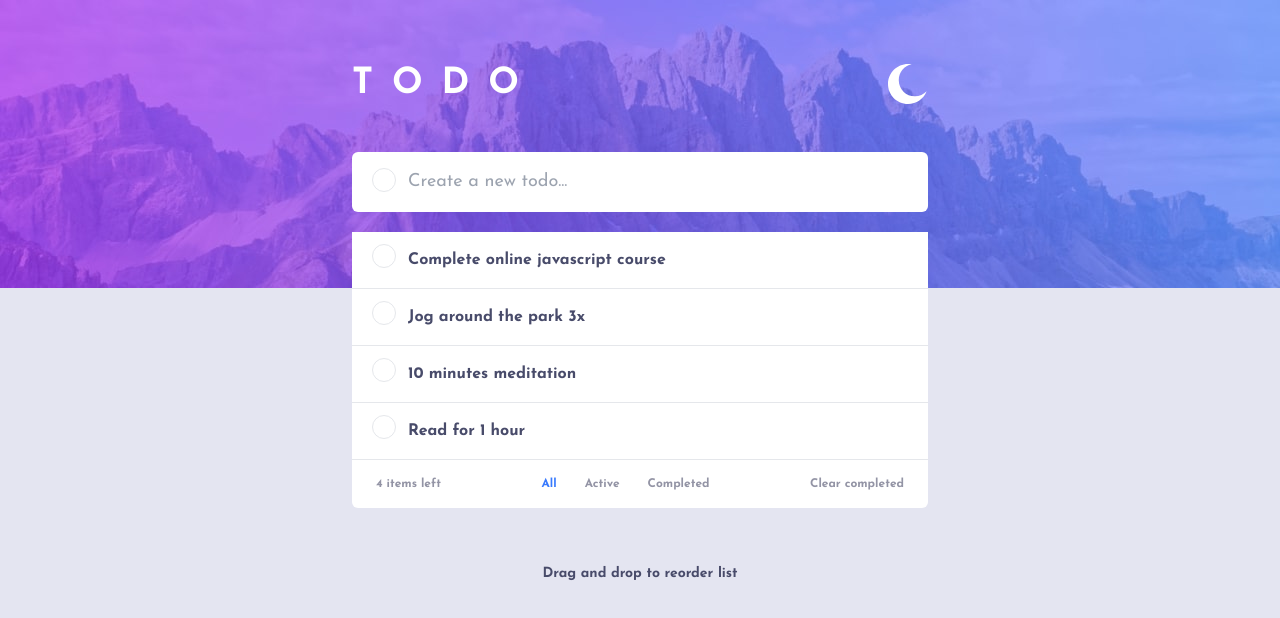
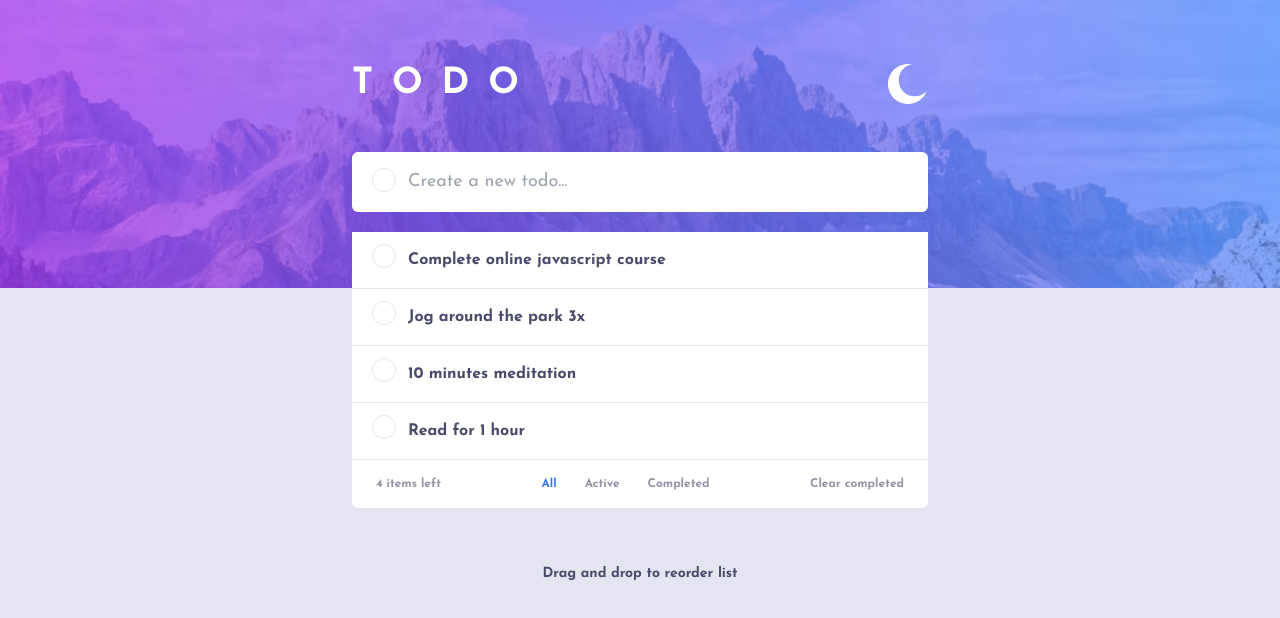
Before and after one commit to ChaO-0/todo-list, a React (Create React App) app: page / in a window 1280 px wide. Shown: the top 618 px of the page. Built offline with nearby package versions, Linux system fonts and the light colour scheme.

Commit message:
bg cover on `lg` size window

```diff
--- a/src/components/ListWrap/ListWrap.js
+++ b/src/components/ListWrap/ListWrap.js
@@ -26,7 +26,7 @@ const ListCard = () => {
     <div className={`transition ${darkTheme && 'dark'}`}>
       <div className="wrapper duration-500">
         <div
-          className="bg-scroll font-body h-72"
+          className="bg-scroll font-body h-72 bg-no-repeat bg-center lg:bg-cover lg:bg-top"
           style={{ backgroundImage: `url(${darkTheme ? bgDark : bgLight})` }}
         >
           <div className="header-wrapper">
```
